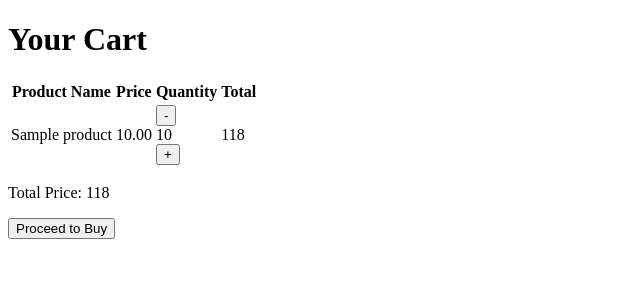
After one commit to ny1411/e-commerce, a PHP site: page /app/users/views/Cart.view.inc.php in a window 1280 px wide. The commit adds this page. Shown: the top 300 px of the page, without its empty margins (0-640 px from the left). Run offline with PHP 8.4, Linux system fonts and the light colour scheme; the visitor is signed in with stand-in values (Sample User, id 1); tables that the repository leaves empty or names only in its code hold one stand-in row (values such as "Sample post").

Commit message:
feat: implement product retrieval and display it in cart

```diff
--- a/app/users/controllers/Cart.controller.inc.php
+++ b/app/users/controllers/Cart.controller.inc.php
@@ -8,6 +8,10 @@ class CartController extends Cart
     {
         return $this->getAllProductsInCart($userId);
     }
+    public function getProductsFromProductId($productId)
+    {
+        $this->getAllProducts($productId);
+    }
     public function addToCart($userId, $productId, $quantity)
     {
         $this->addProductToCart($userId, $productId, $quantity);
--- a/app/users/controllers/ViewProducts.controller.inc.php
+++ b/app/users/controllers/ViewProducts.controller.inc.php
@@ -8,4 +8,8 @@ class ViewProductsController extends ViewProducts
     {
         return $this->getAllProducts();
     }
+    public function fetchProduct($productId)
+    {
+        return $this->getProductById($productId);
+    }
 }
--- a/app/users/core/Cart.inc.php
+++ b/app/users/core/Cart.inc.php
@@ -5,8 +5,12 @@ require_once __DIR__ . "/../controllers/Cart.controller.inc.php";
 
 if (isset($_SESSION['user_id'])) {
     $cartController = new CartController();
-    $cartProducts = $cartController->getCartProducts($_SESSION['user_id']);
+    $cartProductsById = $cartController->getCartProducts($_SESSION['user_id']);
 
+    $productIds = array_column($cartProductsById, 'product_id');
+    $cartProducts = $cartController->getAllProducts($productIds);
+
+    $_SESSION['cartProductsById'] = $cartProductsById ?? [];
     $_SESSION['cartProducts'] = $cartProducts ?? [];
 } else {
     header("Location: ../../../public");
@@ -14,14 +18,19 @@ if (isset($_SESSION['user_id'])) {
 }
 
 if ($_SERVER["REQUEST_METHOD"] === "POST") {
-
     $userId = $_SESSION['user_id'];
     $productId = $_POST['product_id'];
     $action = $_POST['action'];
 
     if ($action === "increment") {
         $cartController->addToCart($userId, $productId, 1);
-        header("Location: ../../../public/products");
+
+        header("Location: ../../../public/cart");
+        exit();
+    }
+    if ($action === "decrement") {
+        $cartController->removeFromCart($userId, $productId);
+        header("Location: ../../../public/cart");
         exit();
     }
 }
--- a/app/users/core/ViewProducts.inc.php
+++ b/app/users/core/ViewProducts.inc.php
@@ -2,8 +2,9 @@
 
 require_once __DIR__ . "/../controllers/ViewProducts.controller.inc.php";
 
+$productsController = new ViewProductsController();
+
 if (isset($_SESSION['user_id'])) {
-    $productsController = new ViewProductsController();
     $products = $productsController->fetchAllProducts();
 } else {
     header("Location: ../../public");
--- a/app/users/models/Cart.model.inc.php
+++ b/app/users/models/Cart.model.inc.php
@@ -12,6 +12,26 @@ class Cart extends Dbh implements CartInterface
             $stmt = $this->connect()->prepare($query);
             $stmt->bindParam(':userId', $userId);
             $stmt->execute();
+
+            $results = $stmt->fetchAll(PDO::FETCH_ASSOC);
+            return $results;
+        } catch (PDOException $e) {
+            die("Error: " . $e->getMessage());
+        }
+    }
+    public function getAllProducts($productIds)
+    {
+        try {
+            if (empty($productIds)) {
+                return [];
+            }
+
+            $placeholders = implode(',', array_fill(0, count($productIds), '?'));
+
+            $query = "SELECT * FROM products WHERE id IN ($placeholders)";
+
+            $stmt = $this->connect()->prepare($query);
+            $stmt->execute($productIds);
 
             $results = $stmt->fetchAll(PDO::FETCH_ASSOC);
             return $results;
--- /dev/null
+++ b/app/users/views/Cart.view.inc.php
@@ -0,0 +1,110 @@
+<?php
+
+require_once __DIR__ . "/../core/Cart.inc.php";
+
+$cartProductsById = $_SESSION['cartProductsById'];
+$cartProducts = $_SESSION['cartProducts'];
+
+$productsIndexed = [];
+
+foreach ($cartProducts as $product) {
+    $productsIndexed[$product['id']] = $product;
+}
+
+foreach ($cartProductsById as $cartItem) {
+    $productId = $cartItem['product_id'];
+
+    if (isset($productsIndexed[$productId])) {
+        $productsIndexed[$productId]['quantity'] = $cartItem['quantity'];
+    }
+}
+
+$totalQuantity = 0;
+$totalPrice = 0;
+
+foreach ($productsIndexed as $product) {
+    $totalQuantity += $product['quantity'];
+}
+
+?>
+
+<!DOCTYPE html>
+<html lang="en">
+
+<head>
+    <meta charset="UTF-8">
+    <meta name="viewport" content="width=device-width, initial-scale=1.0">
+    <title>
+        <?php echo "Cart: " . $totalQuantity . " products"; ?>
+    </title>
+</head>
+
+<body>
+    <main class="cart-container">
+        <h1>Your Cart</h1>
+
+        <table>
+            <thead>
+                <tr>
+                    <th>Product Name</th>
+                    <th>Price</th>
+                    <th>Quantity</th>
+                    <th>Total</th>
+                </tr>
+            </thead>
+            <tbody>
+                <?php
+                foreach ($cartProducts as $cartItem):
+
+                    $productId = $cartItem['id'];
+                    $product = $productsIndexed[$productId];
+
+                    ?>
+                    <tr>
+                        <td>
+                            <?= htmlspecialchars($product['name']) ?>
+                        </td>
+                        <td>
+                            <?= number_format($product['price'], 2) ?>
+                        </td>
+                        <td>
+                            <form action="../app/users/core/Cart.inc.php" method="post">
+                                <input type="hidden" name="product_id" value="<?= $product['id'] ?>">
+                                <input type="hidden" name="action" value="decrement">
+                                <button class="remove-btn" data-product-id="<?= $product['id'] ?>">-</button>
+                            </form>
+                            <?= $product['quantity'] ?>
+                            <form action="../app/users/core/Cart.inc.php" method="post">
+                                <input type="hidden" name="product_id" value="<?= $product['id'] ?>">
+                                <input type="hidden" name="action" value="increment">
+                                <button class="add-btn" data-product-id="<?= $product['id'] ?>">+</button>
+                            </form>
+                        </td>
+                        <td>
+
+                            <?php
+                            $total = number_format($product['price'] * $product['quantity'], 2);
+                            if ($total > 2000) {
+                                $total = $total * 0.90;
+                            }
+                            $total += $total * 0.18;
+                            $totalPrice += $total;
+                            ?>
+                            <?= $total ?>
+
+                        </td>
+                    </tr>
+                <?php endforeach; ?>
+            </tbody>
+        </table>
+        <div>
+            <p>
+                Total Price:
+                <?= $totalPrice ?>
+            </p>
+            <button>Proceed to Buy</button>
+        </div>
+    </main>
+</body>
+
+</html>
```
Also changed, not shown: app/users/core/ViewProduct.inc.php (added, +8 -0 lines), app/users/views/ViewProduct.view.inc.php (added, +77 -0 lines), app/users/views/ViewProducts.view.inc.php (+15 -5 lines).
